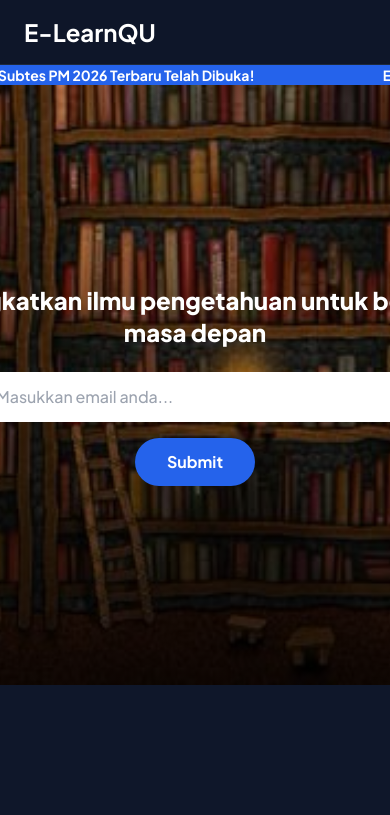
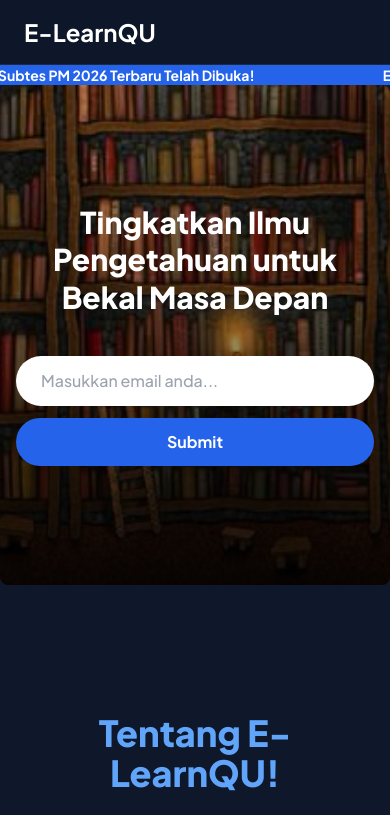
Before and after one commit to FluppyZH/FiveJaya, a Next.js app: page / in a window 390 px wide. Shown: the top 815 px of the page. Built offline with nearby package versions, Linux system fonts and the light colour scheme.

Commit message:
feat : fixed mobile version

```diff
--- a/src/components/landing/FeaturedPost.js
+++ b/src/components/landing/FeaturedPost.js
@@ -1,11 +1,25 @@
 import Image from 'next/image';
 import Link from 'next/link';
 import { motion } from 'framer-motion';
+import { useState } from 'react';
+import { useRouter } from 'next/router';
 
 export default function FeaturedPost() {
+  const [email, setEmail] = useState('');
+  const router = useRouter();
+
+  const handleRegisterRedirect = (e) => {
+    e.preventDefault();
+    if (email) {
+      router.push(`/register?email=${email}`);
+    } else {
+      router.push('/register');
+    }
+  };
+
   return (
     <motion.div
-      className="relative w-full h-[600px] overflow-hidden mb-8"
+      className="relative w-full h-[500px] md:h-[600px] overflow-hidden mb-8 rounded-lg"
       initial={{ opacity: 0 }}
       animate={{ opacity: 1 }}
       transition={{ duration: 1 }}
@@ -14,37 +28,39 @@ export default function FeaturedPost() {
         src="/avatars/banner.jpg"
         layout="fill"
         objectFit="cover"
-        className="group-hover:scale-105 transition-transform duration-300"
+        alt="Banner E-LearnQU"
+        priority
       />
 
-      <div className="absolute inset-0 bg-gradient-to-t from-black/70 to-transparent flex items-center justify-center px-6">
+      <div className="absolute inset-0 bg-gradient-to-t from-black/80 via-black/40 to-transparent flex items-center justify-center p-4">
         <motion.div
-          className="flex flex-col items-center text-center gap-6 max-w-5xl"
+          className="flex flex-col items-center text-center gap-6 w-full max-w-3xl"
           initial={{ opacity: 0, y: -20 }}
           animate={{ opacity: 1, y: 0 }}
           transition={{ duration: 0.8, delay: 0.2 }}
         >
-          <h1 className="text-2xl sm:text-4xl md:text-5xl lg:text-6xl font-extrabold text-white whitespace-nowrap">
-            Tingkatkan ilmu pengetahuan untuk bekal <br /> masa depan
+          <h1 className="text-3xl sm:text-4xl md:text-5xl font-extrabold text-white leading-tight">
+            Tingkatkan Ilmu Pengetahuan untuk Bekal Masa Depan
           </h1>
 
-          <motion.div
-            className="flex flex-col sm:flex-row items-center gap-4 w-full max-w-md"
-            initial={{ opacity: 0, y: 20 }}
-            animate={{ opacity: 1, y: 0 }}
-            transition={{ duration: 0.8, delay: 0.4 }}
+          <form
+            onSubmit={handleRegisterRedirect}
+            className="flex flex-col sm:flex-row items-center gap-3 w-full max-w-md mt-4"
           >
             <input
               type="email"
+              value={email}
+              onChange={(e) => setEmail(e.target.value)}
               placeholder="Masukkan email anda..."
               className="flex-1 w-full px-6 py-3 rounded-full text-slate-900 bg-white border border-transparent focus:outline-none focus:ring-2 focus:ring-blue-400 transition-colors"
             />
-            <Link href="/register">
-              <button className="w-full sm:w-auto px-8 py-3 rounded-full bg-blue-600 text-white font-semibold hover:bg-blue-700 transition-colors">
-                Submit
-              </button>
-            </Link>
-          </motion.div>
+            <button
+              type="submit"
+              className="w-full sm:w-auto px-8 py-3 rounded-full bg-blue-600 text-white font-semibold hover:bg-blue-700 transition-colors flex-shrink-0"
+            >
+              Submit
+            </button>
+          </form>
         </motion.div>
       </div>
     </motion.div>
```
